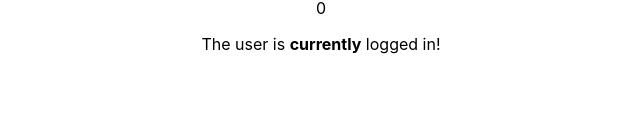
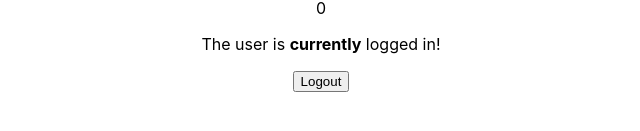
Before and after one commit to moaaxali/reactjs, a React (Create React App) app: page / in a window 1280 px wide. Shown: the part 415-546 px from the top of the page, without its empty margins (319-959 px from the left). Built offline with nearby package versions, Linux system fonts and the light colour scheme.

Commit message:
Inline If-else with conditional  for larger expressions

```diff
--- a/src/ConditionalRendering/InlineConditional.js
+++ b/src/ConditionalRendering/InlineConditional.js
@@ -1,18 +1,33 @@
 import React, { Component } from 'react'
+import LoginButton from './LoginButton';
+import LogoutButton from './LogoutButton';
 
 class InlineConditional extends Component {
   constructor(props) {
     super(props);
-    this.state = { isLoggedIn: true }
+    this.state = { isLoggedIn: true };
+    this.handleClick = this.handleClick.bind(this);
+  }
+
+  handleClick() {
+    this.setState({ isLoggedIn: !this.state.isLoggedIn })
   }
 
   render() {
     const isLoggedIn = this.state.isLoggedIn;
     return (
       <div>
-        <p>
-          The user is <b>{isLoggedIn ? 'currently' : 'not'}</b> logged in!
-        </p>
+        <div>
+          <p>
+            The user is <b>{isLoggedIn ? 'currently' : 'not'}</b> logged in!
+          </p>
+        </div>
+        <div>
+          {isLoggedIn
+            ? <LogoutButton onClick={this.handleClick} />
+            : <LoginButton onClick={this.handleClick} />
+          }
+        </div>
       </div>
     );
   }
```
